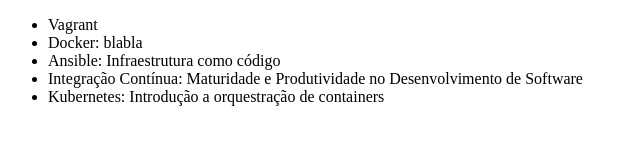
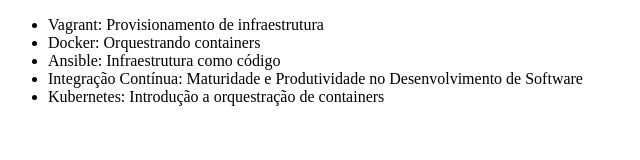
Before and after one commit to scarface7rl/Git_Training, a plain HTML site: page index.html in a window 1280 px wide. Shown: the whole page, without its empty margins (0-640 px from the left). Drawn offline with Linux system fonts and the light colour scheme.

Commit message:
23/06/2022 15:00

```diff
--- a/index.html
+++ b/index.html
@@ -8,8 +8,8 @@
 
 <body>
     <ul>
-        <li>Vagrant</li>
-        <li>Docker: blabla</li>
+        <li>Vagrant: Provisionamento de infraestrutura</li>
+        <li>Docker: Orquestrando containers</li>
         <li>Ansible: Infraestrutura como código</li>
         <li>Integração Contínua: Maturidade e Produtividade no Desenvolvimento de Software</li>
         <li>Kubernetes: Introdução a orquestração de containers</li>
```
